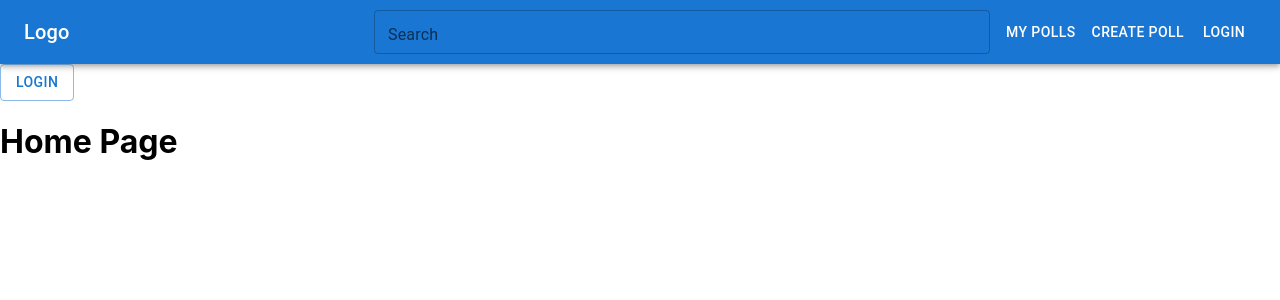
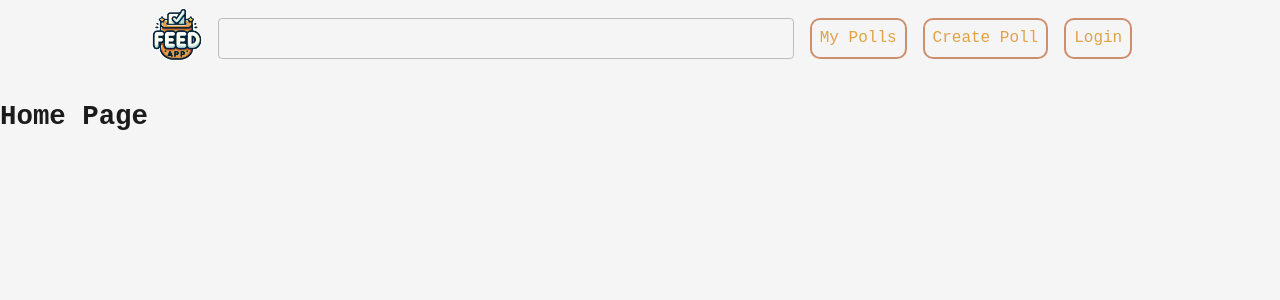
Before and after one commit to 587900/dat250-feed-app, a React (Create React App) app in the folder client/: page / in a window 1280 px wide. Shown: the top 300 px of the page. Built offline with nearby package versions, Linux system fonts and the light colour scheme.

Commit message:
fine tuned the Navbar and added a theme file for a global color scheme, changed the logo

```diff
--- a/client/src/App.tsx
+++ b/client/src/App.tsx
@@ -1,10 +1,14 @@
-import React, { FC } from 'react';
-import { BrowserRouter as Router, Routes, Route } from 'react-router-dom';
-import HomePage from './pages/HomePage';  // Make sure the import path is correct
-import LoginPage from './pages/LoginPage';  // Make sure the import path is correct
+import React, { FC } from "react";
+import { CssBaseline, ThemeProvider } from "@mui/material";
+import { BrowserRouter as Router, Routes, Route } from "react-router-dom";
+import HomePage from "./pages/HomePage"; // Make sure the import path is correct
+import LoginPage from "./pages/LoginPage"; // Make sure the import path is correct
+import { theme } from "./theme";
 
 const App: FC = () => {
   return (
+    <ThemeProvider theme={theme}>
+      <CssBaseline />
       <Router>
         <Routes>
           <Route path="/" element={<HomePage />} />
@@ -12,7 +16,8 @@ const App: FC = () => {
           {/* Add more Routes here as needed */}
         </Routes>
       </Router>
+    </ThemeProvider>
   );
-}
+};
 
 export default App;
--- a/client/src/components/Login/index.tsx
+++ b/client/src/components/Login/index.tsx
@@ -27,7 +27,7 @@ import {
 } from "@mui/icons-material";
 
 import backgroundImage from '../../assets/background-images/schoolground-background-2.png';
-import Logo from '../../assets/Logo/FeedApp-logo-transparent.png';
+import Logo from '../../assets/Logo/alternative-FeedApp-logo.png';
 
 import { Stack } from '@mui/system';
 
@@ -74,6 +74,10 @@ const Login: FC = () => {
 
     const handleChange = (event: React.ChangeEvent<{}>, newValue: number) => {
         setActiveTab(newValue);
+    };
+
+    const getTabColor = (index: number): string => {
+        return activeTab === index ? 'primary.dark' : 'primary.light';
     };
 
 
@@ -152,8 +156,8 @@ const Login: FC = () => {
 
                 <Divider sx={{ my: 1 }} color="primary" />
                 <Tabs value={activeTab} onChange={handleChange} variant="fullWidth">
-                    <Tab label="Login" />
-                    <Tab label="Register" />
+                    <Tab label="Login" sx={{ color: getTabColor(0) }} />
+                    <Tab label="Register" sx={{ color: getTabColor(1) }} />
                 </Tabs>
                 {activeTab === 0 && (
                     <Container maxWidth="xs">
--- a/client/src/components/Navbar/index.tsx
+++ b/client/src/components/Navbar/index.tsx
@@ -1,42 +1,120 @@
 // Importing necessary Material-UI components and icons
-import * as React from 'react';
-import AppBar from '@mui/material/AppBar';
-import Toolbar from '@mui/material/Toolbar';
-import Typography from '@mui/material/Typography';
-import IconButton from '@mui/material/IconButton';
-import Button from '@mui/material/Button';
-import Searchbar from '../Searchbar';
-import { Box } from '@mui/material';
+import * as React from "react";
+import { Link } from "react-router-dom";
+import AppBar from "@mui/material/AppBar";
+import Toolbar from "@mui/material/Toolbar";
+import Button from "@mui/material/Button";
+import Searchbar from "../Searchbar";
+import { Box, Typography } from "@mui/material";
+import Logo from "../../assets/Logo/alternative-FeedApp-logo.png";
 // Define the Navbar component
 const Navbar: React.FC = () => {
   // Handler function for search input changes
   const handleSearchChange = (event: React.ChangeEvent<HTMLInputElement>) => {
-        console.log(event.target.value);  // Log the search input for now
+    console.log(event.target.value); // Log the search input for now
   };
 
   return (
-        <AppBar position="static">
-            <Toolbar>
+    <Box sx={{ backgroundColor: "background.default", width: "100vw" }}>
+      <Box
+        sx={{
+          flexGrow: 1,
+          maxWidth: "1200px",
+          mx: "auto",
+          backgroundColor: "background.default",
+        }}
+      >
+        <AppBar
+          position="static"
+          sx={{ boxShadow: "none", backgroundColor: "background.default" }}
+        >
+          <Toolbar
+            sx={{
+              backgroundColor: "background.default",
+              justifyContent: "center",
+              px: 'auto'
+            }}
+          >
             {/* Logo */}
-                <Typography variant="h6" component="div" sx={{ flexGrow: 1 }}>
-                    Logo
-                </Typography>
+            <Link
+              to="/"
+              className="me-auto"
+              style={{ color: "#fff", backgroundColor: "inherit" }}
+            >
+              <img
+                src={Logo}
+                className="d-sm-block me-1 logo"
+                alt="Logo"
+                style={{ height: "70px", width: "70px" }}
+              />
+            </Link>
 
             {/* Searchbar */}
             <Box width={"50%"} marginLeft={1} marginRight={1}>
               <Searchbar />
             </Box>
 
-                {/* My Polls */}
-                <Button color="inherit">My Polls</Button>
-
-                {/* Create Poll */}
-                <Button color="inherit">Create Poll</Button>
-
-                {/* Login */}
-                <Button color="inherit">Login</Button>
+            <Link
+              to="/"
+              className="me-auto"
+              style={{ backgroundColor: "inherit", textDecoration: "none" }}
+            >
+              <Typography
+                variant="h5"
+                color="primary"
+                sx={{
+                  p: 1,
+                  mx: 1,
+                  border: "solid 2px",
+                  borderColor: "primary.light",
+                  borderRadius: "10px",
+                }}
+              >
+                My Polls
+              </Typography>
+            </Link>
+            <Link
+              to="/"
+              className="me-auto"
+              style={{ backgroundColor: "inherit", textDecoration: "none" }}
+            >
+              <Typography
+                variant="h5"
+                color="primary"
+                sx={{
+                  p: 1,
+                  mx: 1,
+                  border: "solid 2px",
+                  borderColor: "primary.light",
+                  borderRadius: "10px",
+                }}
+              >
+                Create Poll
+              </Typography>
+            </Link>
+            <Link
+              to="/login"
+              className="me-auto"
+              style={{ backgroundColor: "inherit", textDecoration: "none" }}
+            >
+              <Typography
+                variant="h5"
+                color="primary"
+                sx={{
+                  p: 1,
+                  mx: 1,
+                  border: "solid 2px",
+                  borderColor: "primary.light",
+                  borderRadius: "10px",
+                }}
+              >
+                Login
+              </Typography>
+            </Link>
           </Toolbar>
         </AppBar>
+      </Box>
+    </Box>
   );
 };
 
--- a/client/src/pages/HomePage/index.tsx
+++ b/client/src/pages/HomePage/index.tsx
@@ -1,17 +1,13 @@
 // Home.tsx
-import React, { FC } from 'react';
-import { Link } from 'react-router-dom';
-import { Button, Typography } from '@mui/material';
-import Navbar from '../../components/Navbar';
+import React, { FC } from "react";
+import { Link } from "react-router-dom";
+import { Button, Typography } from "@mui/material";
+import Navbar from "../../components/Navbar";
 const Home: FC = () => {
   return (
     <div>
       <Navbar />
-      <Link to="/login" rel="noopener follow" color="inherit">
-        <Button variant='outlined'>
-            <Typography variant='button'>LOGIN</Typography>
-        </Button>
-      </Link>
+
       <h1>Home Page</h1>
     </div>
   );
--- /dev/null
+++ b/client/src/theme.ts
@@ -0,0 +1,96 @@
+import { createTheme } from "@mui/material/styles";
+
+// Define your color tokens
+const colorTokens = {
+  black: {
+    1: "#1B1B1B",
+  },
+  brown: {
+    1: "#E2A145",
+    2: "#CE8F6E",
+    3: "#8D4A2E",
+    4: "#5E311E",
+  },
+  red: {
+    1: "#F50057",
+    2: "#CC1100",
+    3: "#800000",
+    4: "#660000",
+  },
+  white: {
+    1: "#F8F7F7",
+    2: "#f5f5f5",
+  },
+};
+
+// Create your theme
+export const theme = createTheme({
+  palette: {
+    primary: {
+      main: colorTokens.brown[1],
+      light: colorTokens.brown[2],
+      dark: colorTokens.brown[3],
+    },
+    secondary: {
+      main: colorTokens.red[2],
+      light: colorTokens.brown[1],
+      dark: colorTokens.brown[4],
+    },
+    text: {
+      primary: colorTokens.black[1],
+      secondary: colorTokens.white[2],
+    },
+    background: {
+      default: colorTokens.white[2],
+      paper: colorTokens.white[1],
+    },
+  },
+  typography: {
+    fontFamily: ["Source Sans Pro", "monospace"].join(","),
+    fontSize: 12,
+    h1: {
+      fontFamily: ["montserrat", "monospace"].join(","),
+      fontSize: 40,
+    },
+    h2: {
+      fontFamily: ["montserrat", "monospace"].join(","),
+      fontSize: 32,
+    },
+    h3: {
+      fontFamily: ["montserrat", "monospace"].join(","),
+      fontSize: 24,
+    },
+    h4: {
+      fontFamily: ["montserrat", "monospace"].join(","),
+      fontSize: 20,
+    },
+    h5: {
+      fontFamily: ["montserrat", "monospace"].join(","),
+      fontSize: 16,
+    },
+    h6: {
+      fontFamily: ["montserrat", "monospace"].join(","),
+      fontSize: 14,
+    },
+  },
+  components: {
+    MuiIconButton: {
+      styleOverrides: {
+        root: {
+          "&:hover": {
+            backgroundColor: "#2879AA25", // Change this to your desired color
+          },
+        },
+      },
+    },
+  },
+  breakpoints: {
+    values: {
+      xs: 360,
+      sm: 430,
+      md: 768,
+      lg: 1280,
+      xl: 1920,
+    },
+  },
+});
```
Also changed, not shown: client/src/components/Searchbar/index.tsx (+30 -20 lines), client/src/pages/LoginPage/index.tsx (+3 -4 lines), client/src/assets/Logo/alternative-FeedApp-logo.png. Lines whose indentation alone changed are shown as unchanged.
